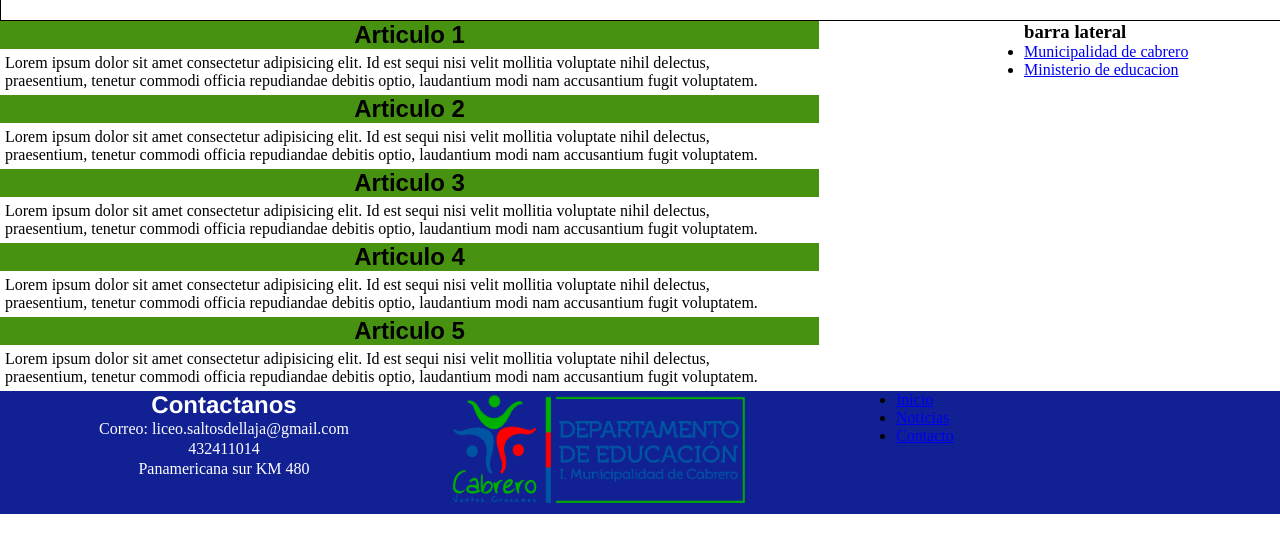
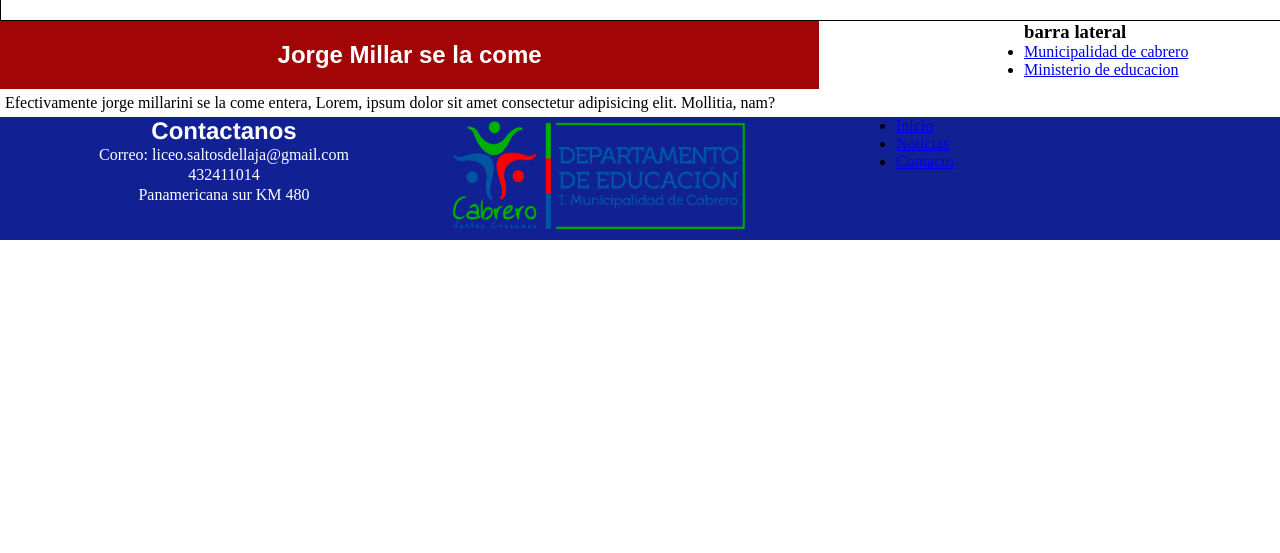
Before and after one commit to Felipeopazo2409/proyecto-git, a plain HTML site: page index.html in a window 1280 px wide. Shown: the part 181-734 px from the top of the page. Drawn offline with Linux system fonts and the light colour scheme.

Commit message:
Prueba de FORK

```diff
--- a/css/style.css
+++ b/css/style.css
@@ -62,7 +62,9 @@
 }
 .articulo h2{
     width: 100%;
-    background-color: #479311;
+    background-color: #a20505;
+    color: white;
+    padding: 20px 0;
     font-family: Arial, Helvetica, sans-serif;
     text-align: center;
 }
--- a/index.html
+++ b/index.html
@@ -30,48 +30,10 @@
       <div class="contenido-principal">
         <section class="section">
           <article class="articulo">
-            <h2>Articulo 1</h2>
+            <h2>Jorge Millar se la come</h2>
             <p>
-              Lorem ipsum dolor sit amet consectetur adipisicing elit. Id est
-              sequi nisi velit mollitia voluptate nihil delectus, praesentium,
-              tenetur commodi officia repudiandae debitis optio, laudantium modi
-              nam accusantium fugit voluptatem.
-            </p>
-          </article>
-          <article class="articulo">
-            <h2>Articulo 2</h2>
-            <p>
-              Lorem ipsum dolor sit amet consectetur adipisicing elit. Id est
-              sequi nisi velit mollitia voluptate nihil delectus, praesentium,
-              tenetur commodi officia repudiandae debitis optio, laudantium modi
-              nam accusantium fugit voluptatem.
-            </p>
-          </article>
-          <article class="articulo">
-            <h2>Articulo 3</h2>
-            <p>
-              Lorem ipsum dolor sit amet consectetur adipisicing elit. Id est
-              sequi nisi velit mollitia voluptate nihil delectus, praesentium,
-              tenetur commodi officia repudiandae debitis optio, laudantium modi
-              nam accusantium fugit voluptatem.
-            </p>
-          </article>
-          <article class="articulo">
-            <h2>Articulo 4</h2>
-            <p>
-              Lorem ipsum dolor sit amet consectetur adipisicing elit. Id est
-              sequi nisi velit mollitia voluptate nihil delectus, praesentium,
-              tenetur commodi officia repudiandae debitis optio, laudantium modi
-              nam accusantium fugit voluptatem.
-            </p>
-          </article>
-          <article class="articulo">
-            <h2>Articulo 5</h2>
-            <p>
-              Lorem ipsum dolor sit amet consectetur adipisicing elit. Id est
-              sequi nisi velit mollitia voluptate nihil delectus, praesentium,
-              tenetur commodi officia repudiandae debitis optio, laudantium modi
-              nam accusantium fugit voluptatem.
+              Efectivamente jorge millarini se la come entera,
+              Lorem, ipsum dolor sit amet consectetur adipisicing elit. Mollitia, nam?
             </p>
           </article>
         </section>
```
